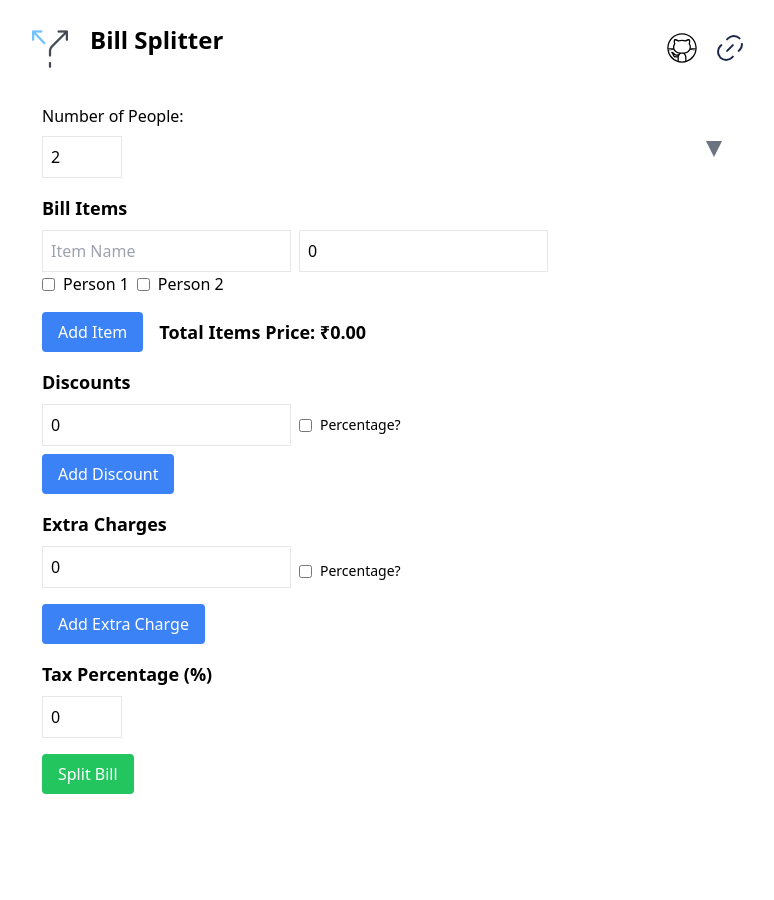
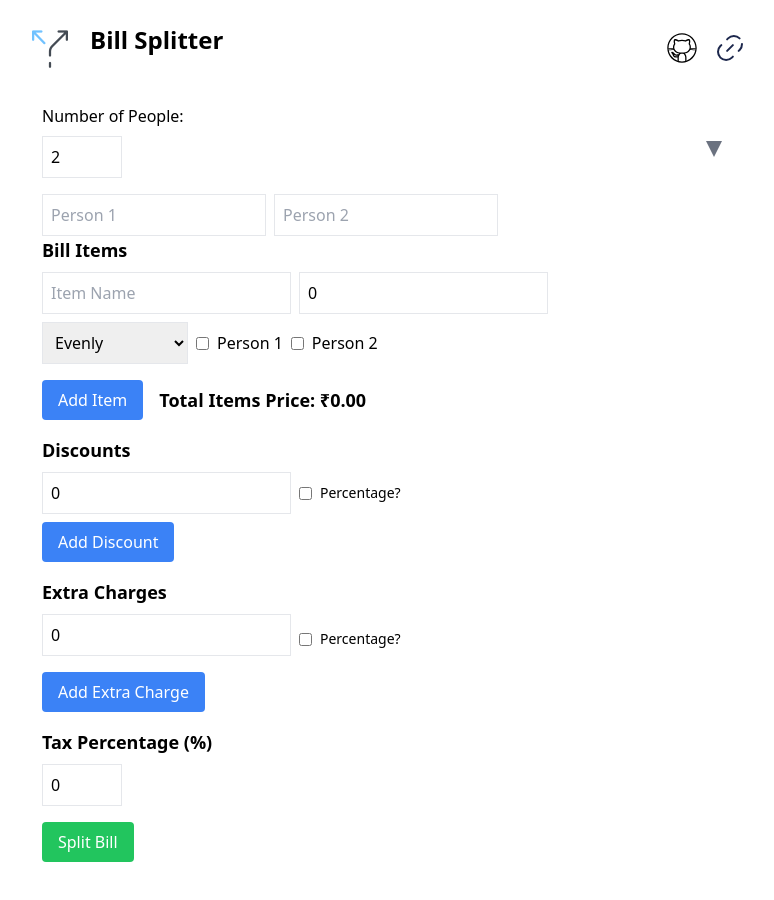
Before and after one commit to sakshgupta/BillSplitter, a React (Vite) app: page / in a window 1280 px wide. Shown: the top 900 px of the page, without its empty margins (254-1028 px from the left). Before the commit the page ends 834 px from the top, so only its background shows below. Built offline with nearby package versions, Linux system fonts and the light colour scheme.

Commit message:
added dividing bills with options

```diff
--- a/src/pages/billSplitter.jsx
+++ b/src/pages/billSplitter.jsx
@@ -3,8 +3,16 @@ import "tailwindcss/tailwind.css";
 
 export default function BillSplitter() {
   const [peopleCount, setPeopleCount] = useState(2);
-  // const [names, setNames] = useState(["Person 1", "Person 2"]);
-  const [items, setItems] = useState([{ name: "", price: 0, belongsTo: [] }]);
+  const [items, setItems] = useState([
+    {
+      name: "",
+      price: 0,
+      belongsTo: [],
+      splitMethod: "evenly", // Default to "evenly"
+      splitValues: [], // Used for amount, shares, and percentage methods
+    },
+  ]);
+
   const [discounts, setDiscounts] = useState([
     { value: 0, isPercentage: false },
   ]);
@@ -15,19 +23,38 @@ export default function BillSplitter() {
   const [totalItemsPrice, setTotalItemsPrice] = useState(0);
   const [billResult, setBillResult] = useState(null);
   const [names, setNames] = useState(Array(peopleCount).fill(""));
-  const [showNameInputs, setShowNameInputs] = useState(false);
+  const [showNameInputs, setShowNameInputs] = useState(true);
+  const [itemErrors, setItemErrors] = useState([]);
 
   const priceRefs = useRef([]);
 
   const addItem = () => {
-    setItems([...items, { name: "", price: 0, belongsTo: [] }]);
+    setItems((prevItems) => [
+      ...prevItems,
+      {
+        name: "",
+        price: 0,
+        belongsTo: [],
+        splitMethod: "evenly",
+        splitValues: [],
+      },
+    ]);
     priceRefs.current = [...priceRefs.current, null];
   };
 
-  const updateItem = (index, key, value) => {
-    const updatedItems = [...items];
-    updatedItems[index][key] = value;
-    setItems(updatedItems);
+  const updateItem = (index, field, value) => {
+    setItems((prevItems) =>
+      prevItems.map((item, i) =>
+        i === index
+          ? {
+              ...item,
+              [field]: value,
+              // Reset `splitValues` when changing `splitMethod`
+              ...(field === "splitMethod" ? { splitValues: [] } : {}),
+            }
+          : item
+      )
+    );
   };
 
   useEffect(() => {
@@ -68,46 +95,88 @@ export default function BillSplitter() {
   };
 
   const calculateBill = () => {
-    // Calculate bill splits before extra charges, taxes, and discounts
+    // Initialize totals for each person
     let personTotals = new Array(peopleCount).fill(0);
-    items.forEach((item) => {
+    let personItemBreakdown = items.map(() => new Array(peopleCount).fill(0));
+    const errors = [];
+
+    items.forEach((item, itemIndex) => {
+      if (item.splitMethod === "evenly") {
+        // Divide evenly
         const splitValue = item.price / item.belongsTo.length;
         item.belongsTo.forEach((person) => {
           personTotals[person] += splitValue;
+          personItemBreakdown[itemIndex][person] = splitValue;
         });
+      } else if (item.splitMethod === "amount") {
+        // Divide by specific amounts
+        const totalAssigned = item.splitValues.reduce((a, b) => a + b, 0);
+        if (totalAssigned !== item.price) {
+          errors[
+            itemIndex
+          ] = `Total assigned amount for an item does not match the actual price.`;
+          return;
+        }
+        item.splitValues.forEach((value, person) => {
+          personTotals[person] += value || 0;
+          personItemBreakdown[itemIndex][person] = value || 0;
+        });
+        errors[itemIndex] = null;
+      } else if (item.splitMethod === "shares") {
+        // Divide by shares (ratios)
+        const totalShares = item.splitValues.reduce((a, b) => a + b, 0);
+        item.splitValues.forEach((share, person) => {
+          const personPrice = (share / totalShares) * item.price || 0;
+          personTotals[person] += personPrice;
+          personItemBreakdown[itemIndex][person] = personPrice;
+        });
+      } else if (item.splitMethod === "percentage") {
+        // Divide by percentages
+        const totalPercentage = item.splitValues.reduce((a, b) => a + b, 0);
+        if (totalPercentage !== 100) {
+          errors[
+            itemIndex
+          ] = `Total percentage for an item is not adding up to 100%.`;
+          return;
+        }
+        item.splitValues.forEach((percentage, person) => {
+          const personPrice = (percentage / 100) * item.price || 0;
+          personTotals[person] += personPrice;
+          personItemBreakdown[itemIndex][person] = personPrice;
+        });
+        errors[itemIndex] = null;
+      }
     });
 
+    setItemErrors(errors); // Update the error state
     const baseTotals = [...personTotals];
 
     // Add extra charges
     const totalBillBeforeExtras = personTotals.reduce((a, b) => a + b, 0);
+    extraCharges.forEach((charge) => {
+      const chargeAmount = charge.isPercentage
+        ? (totalBillBeforeExtras * charge.value) / 100
+        : charge.value;
 
-    extraCharges.forEach((charge) => {
-      var extraCharges = charge.value;
-      if (charge.isPercentage) {
-        extraCharges = (totalBillBeforeExtras * charge.value) / 100;
-      }
-
-      const ratio = extraCharges / totalBillBeforeExtras;
+      const ratio = chargeAmount / totalBillBeforeExtras;
       personTotals = personTotals.map((total) => total + total * ratio);
     });
 
     // Apply discounts
     discounts.forEach((discount) => {
-      var discountAmount = discount.value;
-      if (discount.isPercentage) {
-        discountAmount = (totalBillBeforeExtras * discount.value) / 100;
-      }
+      const discountAmount = discount.isPercentage
+        ? (totalBillBeforeExtras * discount.value) / 100
+        : discount.value;
 
       const ratio = discountAmount / totalBillBeforeExtras;
       personTotals = personTotals.map((total) => total - total * ratio);
     });
 
-    // Apply taxes
+    // Apply tax
     const taxMultiplier = 1 + taxPercentage / 100;
     personTotals = personTotals.map((total) => total * taxMultiplier);
 
-    return { baseTotals, personTotals };
+    return { baseTotals, personTotals, personItemBreakdown };
   };
 
   const handleSubmit = () => {
@@ -255,8 +324,25 @@ export default function BillSplitter() {
               onKeyDown={(e) => handlePriceKeyDown(e, index)}
               className="border p-2 mr-2"
             />
-            <div className="flex gap-2">
-              {sanitizeNames(names).map((name, i) => (
+
+            {/* Dropdown for Split Method */}
+            <div className="flex gap-2 items-center mt-2">
+              <select
+                value={item.splitMethod || "evenly"}
+                onChange={(e) =>
+                  updateItem(index, "splitMethod", e.target.value)
+                }
+                className="border p-2"
+              >
+                <option value="evenly">Evenly</option>
+                <option value="amount">By Amount</option>
+                <option value="shares">By Shares</option>
+                <option value="percentage">By Percentage</option>
+              </select>
+
+              {/* Show Inputs Based on Split Method */}
+              {item.splitMethod === "evenly" ? (
+                sanitizeNames(names).map((name, i) => (
                   <label key={i} className="flex items-center gap-2">
                     <input
                       type="checkbox"
@@ -271,10 +357,48 @@ export default function BillSplitter() {
                     />
                     {name}
                   </label>
+                ))
+              ) : (
+                <div className="flex flex-wrap gap-2">
+                  {sanitizeNames(names).map((name, i) => (
+                    <div key={i} className="flex items-center gap-2">
+                      <span>
+                        {name} (
+                        {item.splitMethod === "amount"
+                          ? "₹"
+                          : item.splitMethod === "shares"
+                          ? ":"
+                          : "%"}
+                        )
+                      </span>
+                      <input
+                        type="number"
+                        placeholder={
+                          item.splitMethod === "amount"
+                            ? "₹"
+                            : item.splitMethod === "shares"
+                            ? ":"
+                            : "%"
+                        }
+                        value={item.splitValues?.[i] || ""}
+                        onChange={(e) => {
+                          const updatedSplitValues = [
+                            ...(item.splitValues || []),
+                          ];
+                          updatedSplitValues[i] =
+                            parseFloat(e.target.value) || 0;
+                          updateItem(index, "splitValues", updatedSplitValues);
+                        }}
+                        className="border p-2 w-16"
+                      />
+                    </div>
                   ))}
+                </div>
+              )}
             </div>
           </div>
         ))}
+
         <div className="flex items-center">
           <button
             onClick={addItem}
@@ -406,7 +530,14 @@ export default function BillSplitter() {
       >
         Split Bill
       </button>
-      {billResult && (
+      <div className="mt-2">
+        {itemErrors && (
+          <span className="text-red-500 text-md whitespace-pre-line">
+            {itemErrors.join("\n")}
+          </span>
+        )}
+      </div>
+      {billResult && itemErrors.every((error) => !error) && (
         <div className="mt-6">
           <h2 className="text-lg font-bold mb-4">Bill Breakdown</h2>
           <table className="table-auto border-collapse border border-gray-400 w-full">
@@ -428,16 +559,17 @@ export default function BillSplitter() {
                       item.name || `Item ${index + 1}`
                     } (₹${item.price.toFixed(2)})`}
                   </td>
-                  {names.map((_, i) => (
+                  {/* Use pre-calculated values from billResult */}
+                  {billResult?.personItemBreakdown[index]?.map(
+                    (amount, personIndex) => (
                       <td
-                      key={i}
+                        key={personIndex}
                         className="border border-gray-400 px-4 py-2 text-center"
                       >
-                      {item.belongsTo.includes(i)
-                        ? (item.price / item.belongsTo.length).toFixed(2)
-                        : "0.00"}
+                        {amount.toFixed(2)}
                       </td>
-                  ))}
+                    )
+                  )}
                 </tr>
               ))}
               <tr>
```
Lines whose indentation alone changed are shown as unchanged.
